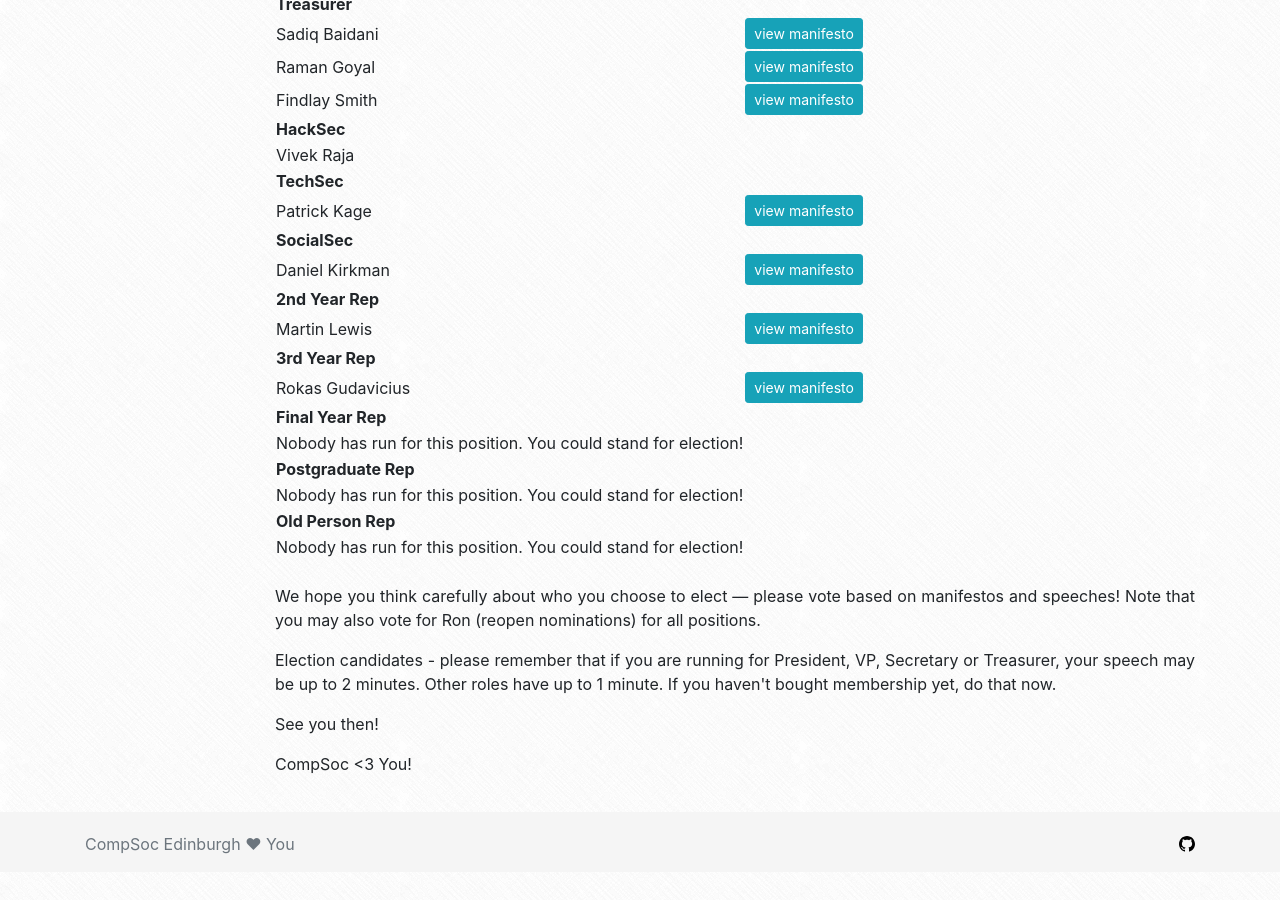
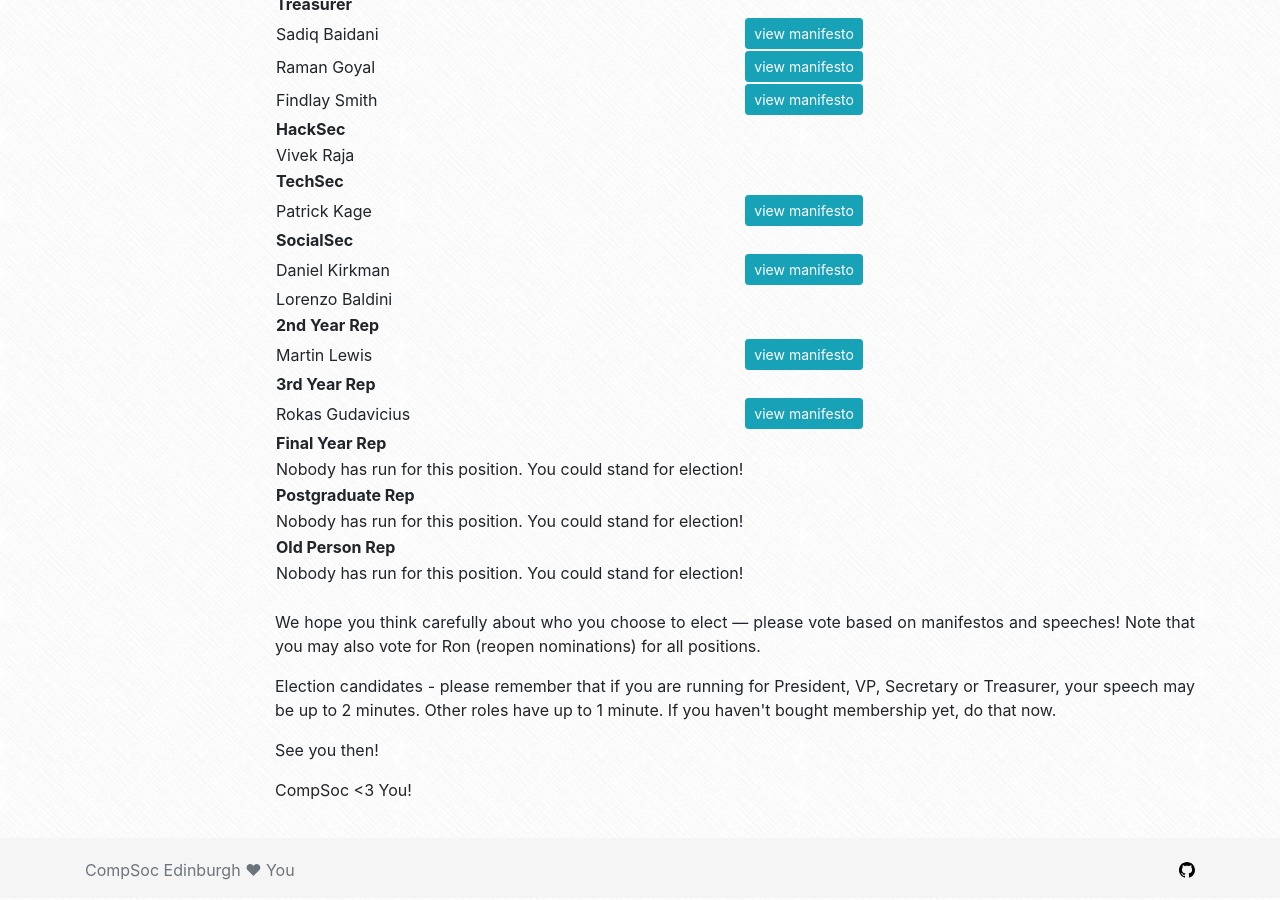
Before and after one commit to compsoc-edinburgh/website, a Jekyll site: the page built from _posts/2019-03-18-march-agm-manifestos.html, in a window 1280 px wide and 900 px high, scrolled down 836 px. Built offline with Jekyll 4.4.1, drawn with Linux system fonts in a browser that asks for light colours; nearby versions of some CDN libraries; before the commit the page ends 1710 px from its top, so only the background shows below that.

Commit message:
added Lorenzo Baldini
as socialsec

```diff
--- a/_posts/2019-03-18-march-agm-manifestos.html
+++ b/_posts/2019-03-18-march-agm-manifestos.html
@@ -39,6 +39,7 @@ roles:
       people:
         - name: Daniel Kirkman
           url: https://drive.google.com/a/comp-soc.com/file/d/1wfaHhf1exCxhnQ1XdWZHKPpkrvkTSO_X/view?usp=sharing
+        - name: Lorenzo Baldini
     - title: 2nd Year Rep
       people:
         - name: Martin Lewis
```
